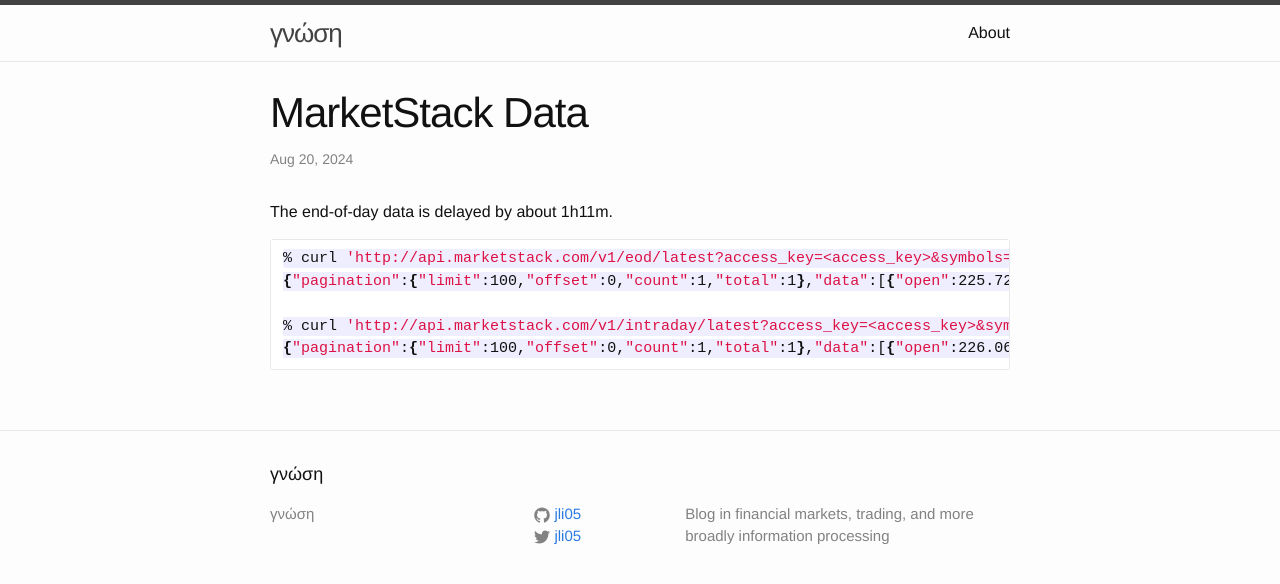
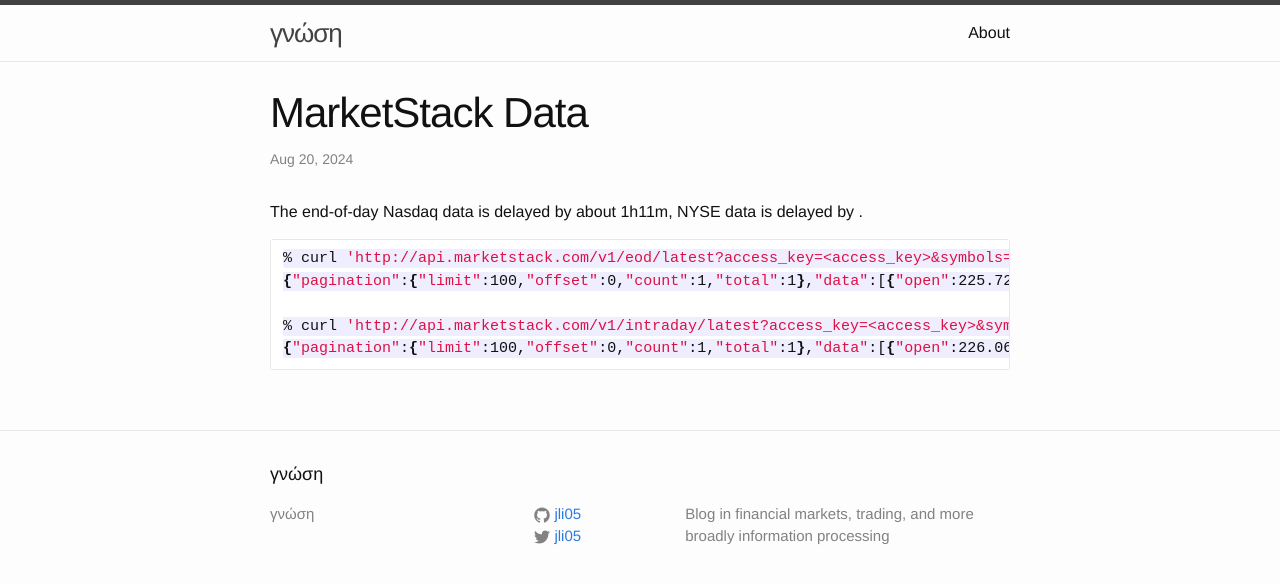
Before and after one commit to jli05/jli05.github.io, a Jekyll site: the page built from _posts/2024-08-20-MarketStack-Data.md, in a window 1280 px wide. Shown: the top 584 px of the page. Built offline with Jekyll 4.4.1, drawn with Linux system fonts in a browser that asks for light colours.

Commit message:
add bloomberg fixed income symbols post

````diff
--- a/_posts/2024-08-20-MarketStack-Data.md
+++ b/_posts/2024-08-20-MarketStack-Data.md
@@ -3,7 +3,7 @@
 layout: post
 ---
 
-The end-of-day data is delayed by about 1h11m.
+The end-of-day Nasdaq data is delayed by about 1h11m, NYSE data is delayed by .
 
 ```sh
 % curl 'http://api.marketstack.com/v1/eod/latest?access_key=<access_key>&symbols=AAPL'
````
Also changed, not shown: _posts/2024-09-06-Some-Bloomberg-Fixed-Income-Symbols.md (added, +15 -0 lines).
